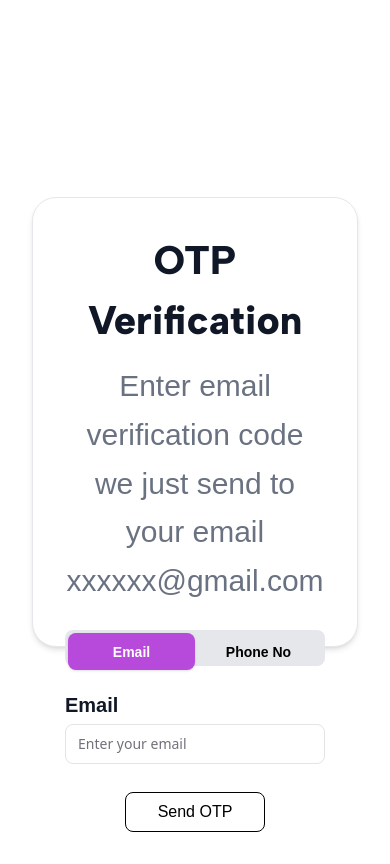
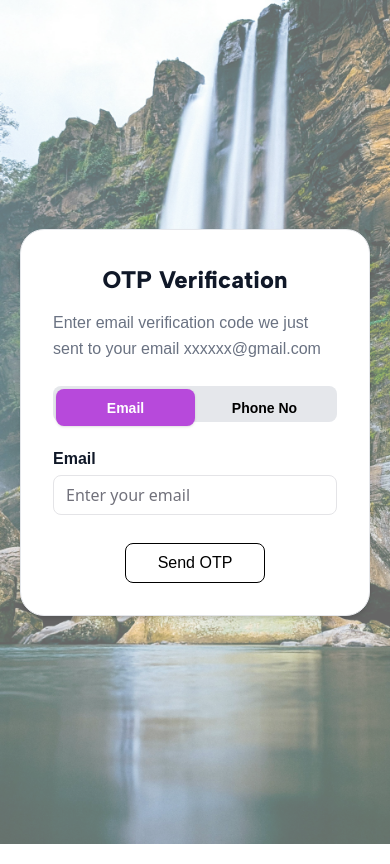
Before and after one commit to NodeKidos/V360_Frontend, a React (Vite) app: page /otp in a window 390 px wide. Built offline with nearby package versions, Linux system fonts and the light colour scheme; a web font is replaced by a local one.

Commit message:
otpverificatio register page responsive added

```diff
--- a/src/pages/OtpVerification.tsx
+++ b/src/pages/OtpVerification.tsx
@@ -33,92 +33,87 @@ export default function OtpVerification() {
   };
 
   return (
-    <div className="min-h-screen grid grid-cols-1 lg:grid-cols-2 bg-white">
-      {/* LEFT SIDE IMAGE */}
-      <div className="hidden lg:block relative">
+    <div className="min-h-screen grid grid-cols-1 lg:grid-cols-2 bg-white relative">
+      {/* LEFT SIDE IMAGE (Visible on mobile/tablet, hidden on desktop) */}
+      <div className="w-screen h-full lg:w-1/2 absolute top-0 right-0 z-0">
         <img
           src={hero}
-          alt="Waterfall"
-          className="absolute inset-0 h-full w-full object-cover"
+          alt="Travel"
+          className="h-full w-full object-cover opacity-60 lg:opacity-100" // Apply opacity consistently across mobile and tablet
         />
       </div>
 
       {/* RIGHT FORM SECTION */}
-      <div className="flex items-center justify-center p-8">
-        <Card className="w-[500px] h-[450px]  bg-white rounded-[24px] shadow-md border border-gray-200">
-          <CardContent className="p-8 sm:p-10 text-center">
-            <h1 className="text-[40px]  font-albertsans font-extrabold text-gray-900 mb-3">
+      <div className="flex items-center justify-center p-5 sm:p-8 lg:p-10 z-10 relative">
+        <Card className="w-full max-w-[500px] rounded-[24px] shadow-md border border-gray-200 bg-white">
+          <CardContent className="p-8 sm:p-10">
+            <h1 className="text-[24px] sm:text-[30px] lg:text-[40px] font-albertsans font-extrabold text-center text-gray-900 mb-3">
               OTP Verification
             </h1>
-            <p className="text-gray-500 mb-6 font-poppins  text-[30px] sm:text-base leading-relaxed">
+            <p className="text-gray-500 mb-6 font-poppins text-[16px] sm:text-[18px] lg:text-[20px] leading-relaxed">
               {mode === "email"
-                ? "Enter email verification code we just send to your email xxxxxx@gmail.com"
-                : "Enter email verification code we just send to your Phone No xxxxxxxxxx"}
+                ? "Enter email verification code we just sent to your email xxxxxx@gmail.com"
+                : "Enter the verification code we just sent to your Phone No xxxxxxxxxx"}
             </p>
 
             {/* Tabs for Email / Phone selection */}
             <Tabs
               value={mode}
               onValueChange={(v) => setMode(v as "email" | "phone")}
-              className="w-full mb-6 font-poppins text-[32px]"
+              className="w-full mb-6 font-poppins text-[20px] md:text-[24px] lg:text-[28px] "
             >
               <TabsList className="grid w-full grid-cols-2 bg-gray-200 rounded-md">
                 <TabsTrigger
                   value="email"
-                  className="py-2 font-semibold rounded-l-md transition-all
-                 data-[state=active]:bg-[#B749DB]
-                 data-[state=active]:text-white
-                 data-[state=inactive]:text-black"
+                  className="py-2 font-semibold rounded-l-md transition-all data-[state=active]:bg-[#B749DB] data-[state=active]:text-white data-[state=inactive]:text-black"
                 >
                   Email
                 </TabsTrigger>
 
                 <TabsTrigger
                   value="phone"
-                  className="py-2  font-semibold rounded-r-md transition-all
-                 data-[state=active]:bg-[#B749DB]
-                 data-[state=active]:text-white
-                 data-[state=inactive]:text-black"
+                  className="py-2 font-semibold rounded-r-md transition-all data-[state=active]:bg-[#B749DB] data-[state=active]:text-white data-[state=inactive]:text-black"
                 >
                   Phone No
                 </TabsTrigger>
               </TabsList>
             </Tabs>
+
             {/* Form */}
             <form
               onSubmit={handleSubmit(onSubmit)}
-              className="space-y-5 text-left "
+              className="space-y-5 text-left"
             >
               {mode === "email" ? (
                 <div>
-                  <Label className="font-semibold font-poppins text-[20px] text-gray-900">Email</Label>
+                  <Label className="font-semibold font-poppins text-[16px] sm:text-[18px] lg:text-[20px] text-gray-900">
+                    Email
+                  </Label>
                   <Input
                     type="email"
                     {...register("email", { required: "Email is required" })}
                     placeholder="Enter your email"
-                    className="mt-1"
+                    className="mt-1 p-3 text-[16px] placeholder-gray-400"
                   />
                   {errors.email && (
-                    <p className="text-sm text-red-500 mt-1">
-                      {errors.email.message}
-                    </p>
+                    <p className="text-sm text-red-500 mt-1">{errors.email.message}</p>
                   )}
                 </div>
               ) : (
                 <div>
-                  <Label className="font-semibold font-poppins text-[20px] text-gray-900">Phone No</Label>
+                  <Label className="font-semibold font-poppins text-[16px] sm:text-[18px] lg:text-[20px] text-gray-900">
+                    Phone No
+                  </Label>
                   <Input
                     type="tel"
                     {...register("phone", {
                       required: "Phone number is required",
                     })}
                     placeholder="Enter your Phone No"
-                    className="mt-1"
+                    className="mt-1 p-3 text-[16px] placeholder-gray-400"
                   />
                   {errors.phone && (
-                    <p className="text-sm text-red-500 mt-1">
-                      {errors.phone.message}
-                    </p>
+                    <p className="text-sm text-red-500 mt-1">{errors.phone.message}</p>
                   )}
                 </div>
               )}
--- a/src/pages/Register.tsx
+++ b/src/pages/Register.tsx
@@ -36,7 +36,7 @@ export default function Register() {
         <img
           src={hero}
           alt="Travel"
-          className="h-full w-full object-cover opacity-80 lg:opacity-100" // Apply opacity consistently across mobile and tablet
+          className="h-full w-full object-cover opacity-60 lg:opacity-100" // Apply opacity consistently across mobile and tablet
         />
       </div>
 
@@ -50,7 +50,7 @@ export default function Register() {
 
             <form onSubmit={handleSubmit(onSubmit)} className="space-y-5 font-poppins p-5 sm:p-8 lg:p-10">
               <div>
-                <Label className="text-[20px] sm:text-[24px] lg:text-[28px] font-medium text-gray-800">User Name</Label>
+                <Label className="text-[20px] md:text-[24px] lg:text-[28px] font-medium text-gray-800">User Name</Label>
                 <Input
                   {...formRegister("username", { required: "Required" })}
                   placeholder="Enter name"
@@ -62,7 +62,7 @@ export default function Register() {
               </div>
 
               <div>
-                <Label className="text-[20px] sm:text-[24px] lg:text-[28px] font-medium text-gray-800">Email</Label>
+                <Label className="text-[20px] md:text-[24px] lg:text-[28px] font-medium text-gray-800">Email</Label>
                 <Input
                   type="email"
                   {...formRegister("email", {
@@ -81,7 +81,7 @@ export default function Register() {
               </div>
 
               <div>
-                <Label className="text-[20px] sm:text-[24px] lg:text-[28px] font-medium text-gray-800">Phone</Label>
+                <Label className="text-[20px] md:text-[24px] lg:text-[28px] font-medium text-gray-800">Phone</Label>
                 <Input
                   {...formRegister("phone", { required: "Required" })}
                   placeholder="Enter phone"
```
